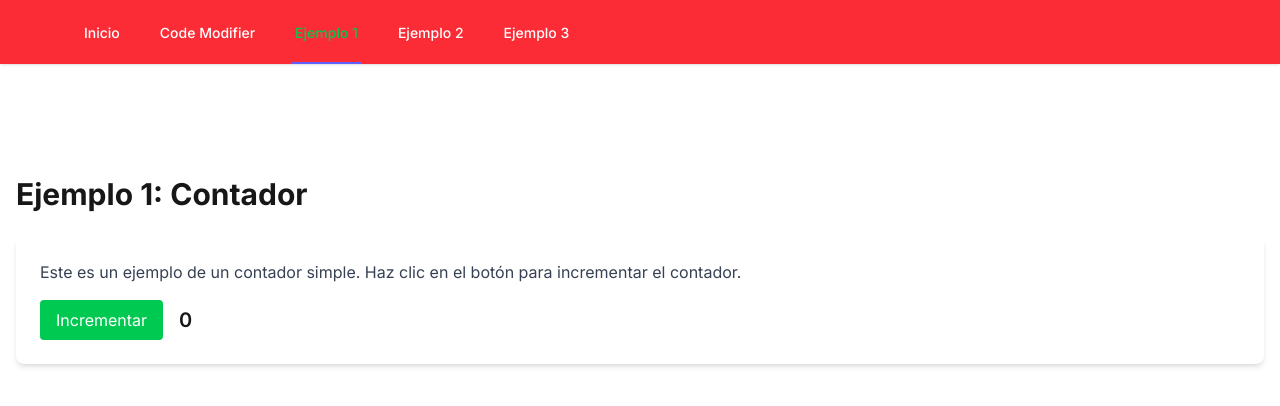
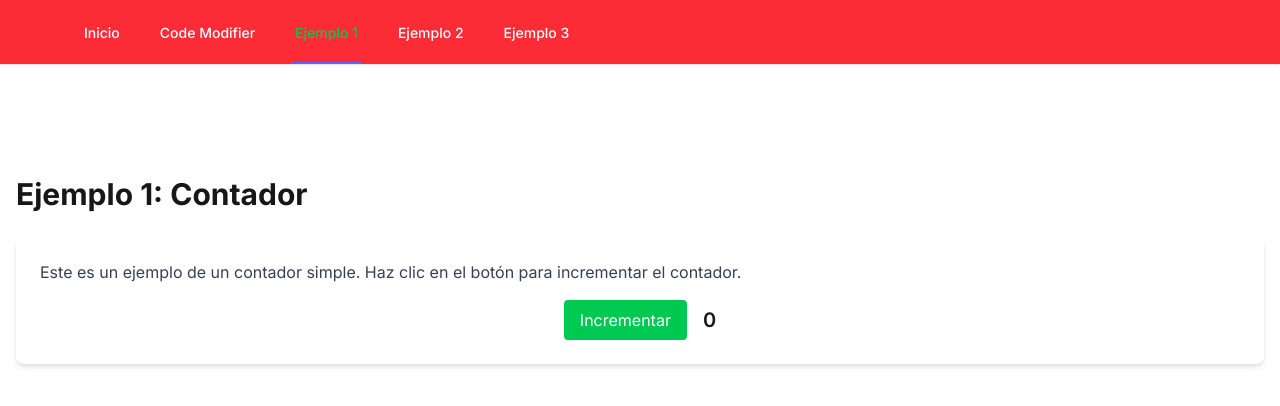
Before and after one commit to vcamaact/code-generator, a Next.js app: page /ejemplo-1 in a window 1280 px wide. Shown: the top 406 px of the page. Built offline with nearby package versions, Linux system fonts and the light colour scheme.

Commit message:
`fix: centrar botón horizontalmente en ejemplo-1`

```diff
--- a/src/app/ejemplo-1/page.tsx
+++ b/src/app/ejemplo-1/page.tsx
@@ -1,3 +1,4 @@
+
    export default function Ejemplo1() {
      return (
        <div className="container mx-auto p-4">
@@ -6,7 +7,7 @@
            <p className="text-gray-700 mb-4">
              Este es un ejemplo de un contador simple. Haz clic en el botón para incrementar el contador.
            </p>
-        <div className="flex items-center space-x-4">
+           <div className="flex items-center space-x-4 justify-center">
              <button className="px-4 py-2 bg-green-500 text-white rounded hover:bg-green-600">
                Incrementar
              </button>
```
Lines whose indentation alone changed are shown as unchanged.
